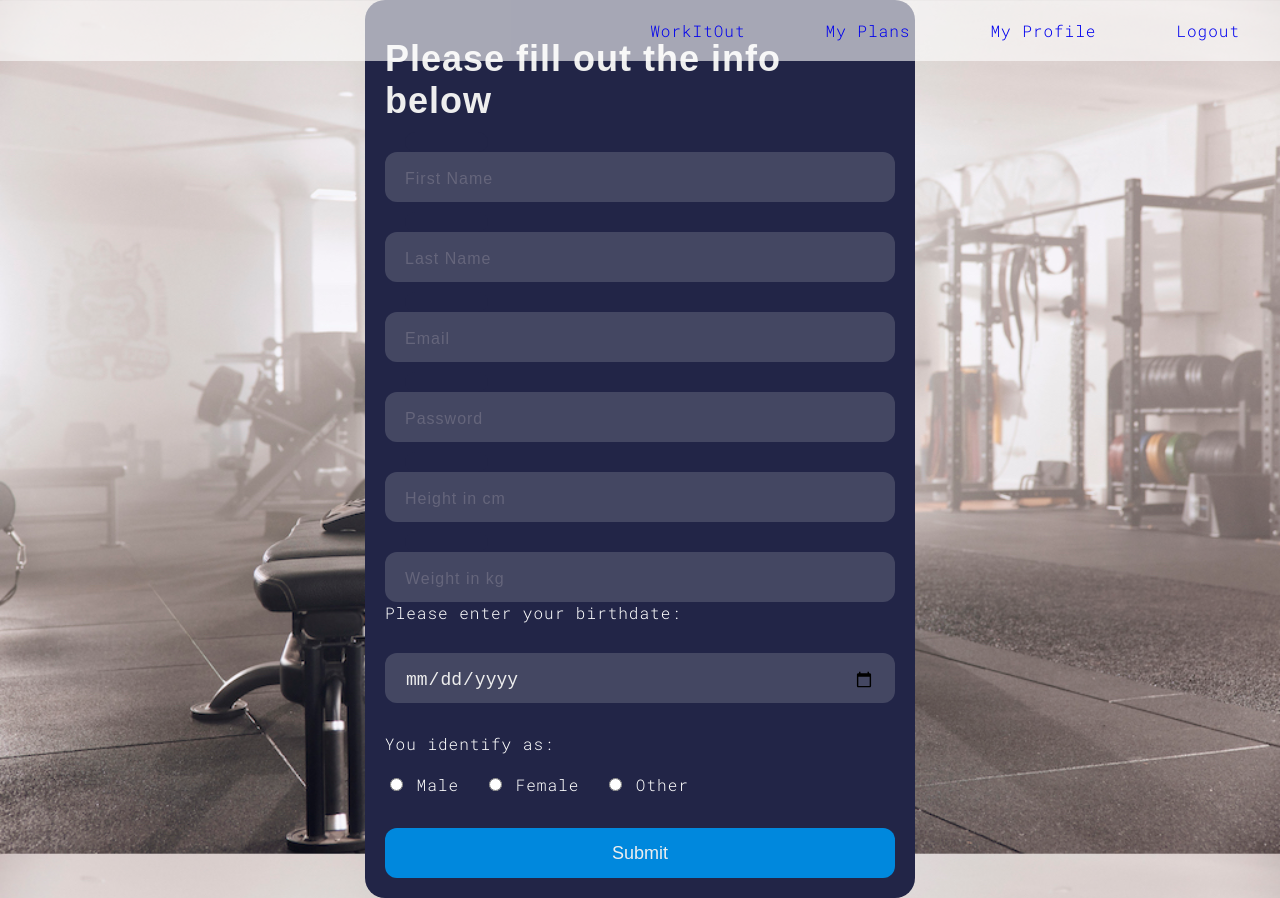
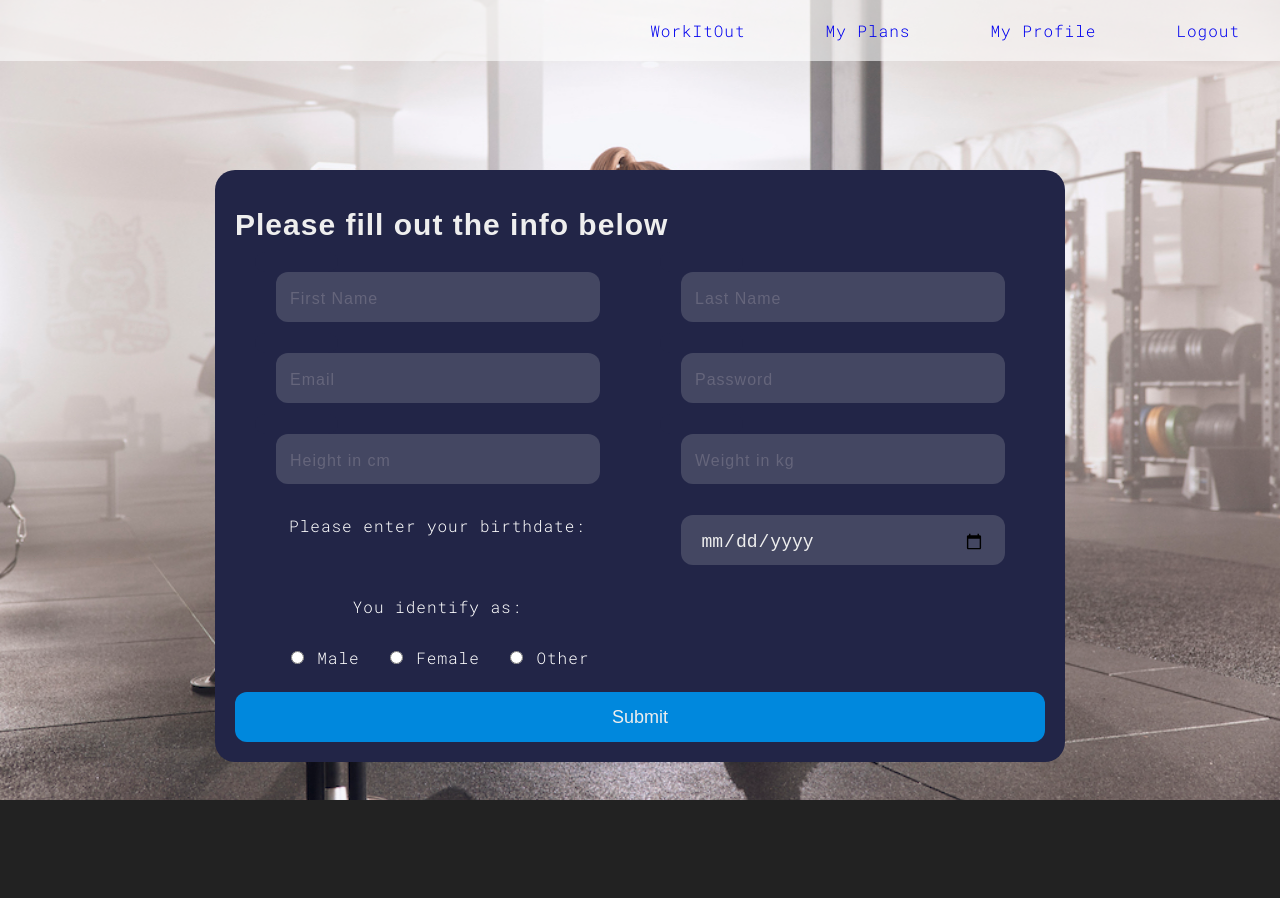
Before and after one commit to Mikoolio41/final_project, a React (Create React App) app in the folder client/: page /register in a window 1280 px wide. After the commit the page ends 800 px from the top, so only its background shows below. Built offline with nearby package versions, Linux system fonts and the light colour scheme.

Commit message:
signup css

```diff
--- a/client/src/containers/Homepage.css
+++ b/client/src/containers/Homepage.css
@@ -13,14 +13,14 @@ body {
 
 .loginBtn {
   position: absolute;
-  top: 300px;
-  left: 150px;
+  top: 450px;
+  left: 300px;
 }
 
 .registerBtn {
   position: absolute;
-  top: 300px;
-  right: 150px;
+  top: 450px;
+  right: 300px;
 }
 
 .button-64 {
--- a/client/src/containers/Signup.css
+++ b/client/src/containers/Signup.css
@@ -1,6 +1,5 @@
 body {
   background-color: rgb(34, 34, 34);
-  display: flex;
   justify-content: center;
   margin: 0;
 }
@@ -10,35 +9,43 @@ body {
   border-radius: 20px;
   box-sizing: border-box;
   height: fit-content;
+  margin-top: 20%;
   padding: 20px;
-  width: 550px;
+  width: 850px;
+}
+
+form {
+  display: grid;
+  grid-template-columns: 1fr 1fr;
+  grid-template-rows: repeat(5, 1fr);
+  justify-content: center;
+  text-align: center;
 }
 
 .titleRegister,
 .titleLogin {
   color: #eee;
   font-family: sans-serif;
-  font-size: 36px;
+  font-size: 30px;
   font-weight: 600;
   margin-top: 18px;
 }
 
-.subtitle {
+/* .subtitle {
   color: #eee;
   font-family: sans-serif;
   font-size: 16px;
   font-weight: 600;
   margin-top: 10px;
-}
+} */
 
 .input-container {
   height: 50px;
   position: relative;
-  width: 100%;
+  /* width: 50%; */
 }
 
-.ic1,
-.ic2 {
+.ic1 {
   margin-top: 30px;
 }
 
@@ -52,7 +59,7 @@ body {
   height: 100%;
   outline: 0;
   padding: 4px 20px 0;
-  width: 100%;
+  width: 80%;
 }
 
 .cut {
@@ -79,7 +86,7 @@ body {
 .placeholder {
   color: #65657b;
   font-family: sans-serif;
-  left: 20px;
+  left: 55px;
   line-height: 14px;
   pointer-events: none;
   position: absolute;
@@ -116,7 +123,7 @@ body {
 .labelGender,
 .labelBirthdate {
   color: white;
-  margin: 20px 0;
+  margin: 30px 0;
 }
 
 .calendar {
@@ -136,6 +143,7 @@ body {
   outline: 0;
   text-align: center;
   width: 100%;
+  grid-column: 1/3;
 }
 
 .submit:active {
--- a/client/src/containers/Signup.js
+++ b/client/src/containers/Signup.js
@@ -53,8 +53,8 @@ function Signup() {
 
   return (
     <div className="form">
+      <div className="titleRegister">Please fill out the info below</div>
       <form onSubmit={handleSubmit}>
-        <div className="titleRegister">Please fill out the info below</div>
         {/* <div className="subtitle">Please insert your info:</div> */}
         <div className="input-container ic1">
           <input
@@ -134,7 +134,7 @@ function Signup() {
             Height in cm
           </label>
         </div>
-        <div className="input-container ic2">
+        <div className="input-container ic1">
           <input
             type="text"
             id="weight"
@@ -151,7 +151,7 @@ function Signup() {
         <label className="labelBirthdate" htmlFor="birthday">
           Please enter your birthdate:
         </label>
-        <div className="input-container ic2">
+        <div className="input-container ic1">
           <input
             type="date"
             id="birthdate"
@@ -161,7 +161,7 @@ function Signup() {
             onChange={(e) => setBirthdate(e.target.value)}
           />
         </div>
-        <div className="input-container ic2">
+        <div className="input-container ic1">
           <label className="labelGender" htmlFor="gender">
             You identify as:
           </label>
```
